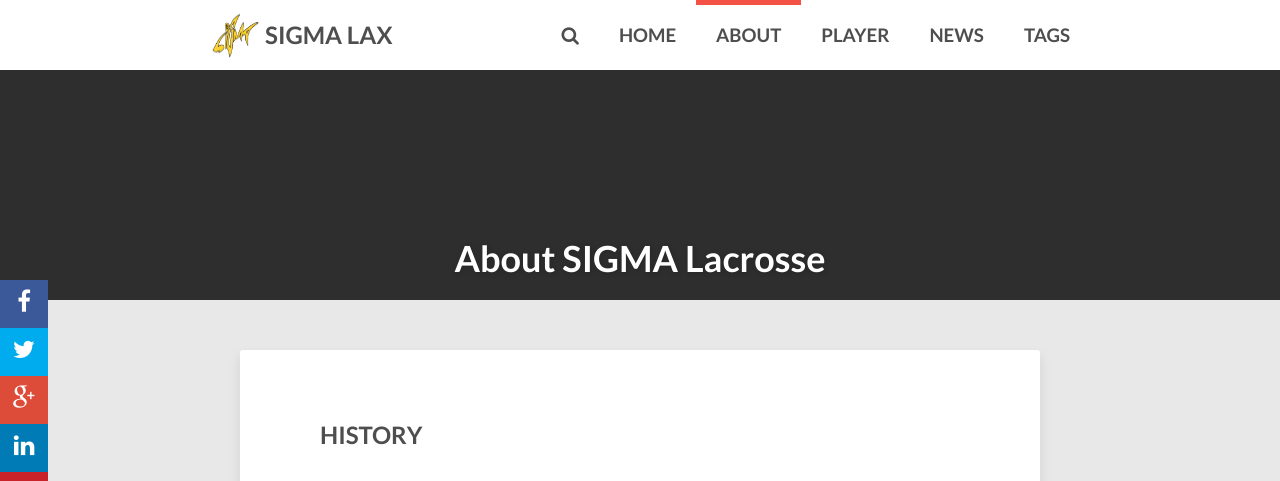
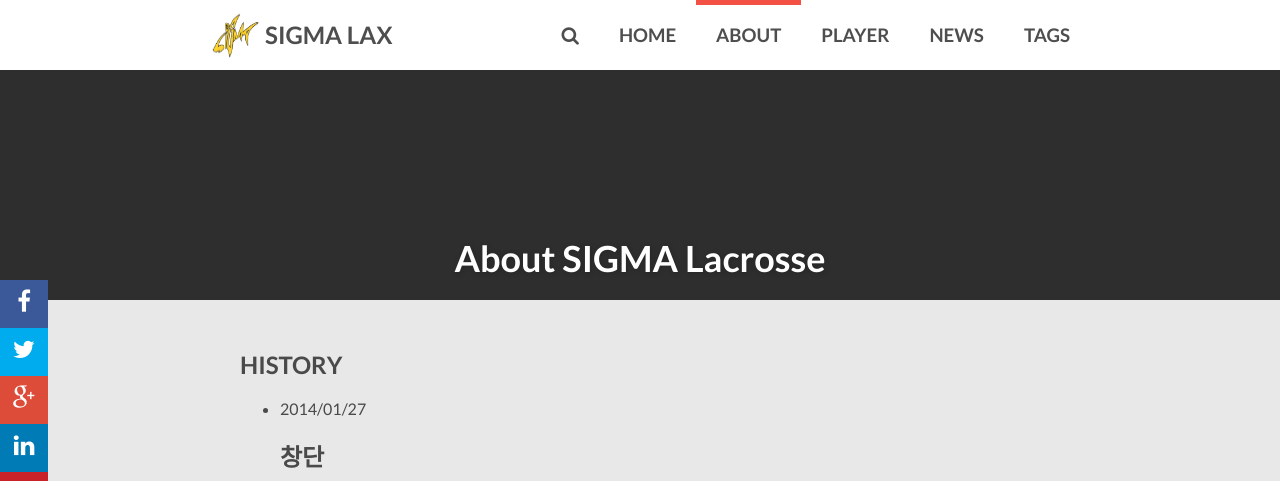
Before and after one commit to sigma-lax/sigma-lax.github.io, a Jekyll site: the page built from about/index.md, in a window 1280 px wide and 1400 px high. Shown: the top 481 px of the window. Built offline with Jekyll 4.4.1, drawn with Linux system fonts in a browser that asks for light colours; nearby versions of some CDN libraries; comment, search, counter and statistics services are not loaded; some of the changed text lies outside the part shown.

Commit message:
Update index.md

```diff
--- a/about/index.md
+++ b/about/index.md
@@ -5,60 +5,41 @@
 tags: [sigma]
 comments: false
 ---
-<article>
-    <h2>HISTORY</h2>
-    <section id="cd-timeline">
-    <div class="cd-timeline-block">
-        <div class="cd-timeline-img">
-            <img src="img/cd-icon-picture.svg" alt="Picture">
-        </div> <!-- cd-timeline-img -->
 
-        <div class="cd-timeline-content">
-            <h2>창단</h2>
-            <p>SIGMA LACROSSE 창단<br>
+<h2>HISTORY</h2>
+<ul class="cbp_tmtimeline">
+	<li>
+		<time class="cbp_tmtime" datetime="2014-01-27"><span>2014/01/27</span></time>
+		<div class="cbp_tmicon cbp_tmicon-phone"></div>
+		<div class="cbp_tmlabel">
+			<h2>창단</h2>
+			<p>SIGMA LACROSSE 창단<br>
                 이혜수 최은아 윤은희 나가람 지혜연 강지윤
             </p>
-            <a href="#0" class="cd-read-more">Read more</a>
-            <span class="cd-date">2014.01.27</span>
-        </div> <!-- cd-timeline-content -->
-    </div> <!-- cd-timeline-block -->
-
-    <div class="cd-timeline-block">
-        <div class="cd-timeline-img">
-            <img src="img/cd-icon-picture.svg" alt="Picture">
-        </div> <!-- cd-timeline-img -->
-
-        <div class="cd-timeline-content">
-            <h2>2014 SUMMER LEAGUE</h2>
-            <p>2014 SUMMER LEAGUE 우승<br>
-
-            </p>
-            <span class="cd-date">2014.07</span>
-        </div> <!-- cd-timeline-content -->
-    </div>
-
-    <div class="cd-timeline-block">
-        <div class="cd-timeline-img">
-            <img src="img/cd-icon-picture.svg" alt="Picture">
-        </div> <!-- cd-timeline-img -->
-
-        <div class="cd-timeline-content">
-            <h2>2015 INDOOR LEAGUE</h2>
-            <p>2015 INDOOR LEAGUE 우승<br>
-
-            </p>
-            <span class="cd-date">2015.01</span>
-        </div> <!-- cd-timeline-content -->
-    </div>
-
-    <div class="cd-timeline-block">
-        <div class="cd-timeline-img">
-            <img src="img/cd-icon-picture.svg" alt="Picture">
-        </div> <!-- cd-timeline-img -->
-
-        <div class="cd-timeline-content">
-            <h2>2015 SUMMER LEAGUE</h2>
-            <p>2015 SUMMER LEAGUE 우승<br>
+		</div>
+	</li>
+	<li>
+		<time class="cbp_tmtime" datetime="2014-07-23"><span>2014/01/23</span></time>
+		<div class="cbp_tmicon cbp_tmicon-screen"></div>
+		<div class="cbp_tmlabel">
+			<h2>2014 SUMMER LEAGUE</h2>
+			<p>2014 SUMMER LEAGUE 우승</p>
+		</div>
+	</li>
+	<li>
+		<time class="cbp_tmtime" datetime="2015-01-05"><span>2015/01/05</span></time>
+		<div class="cbp_tmicon cbp_tmicon-mail"></div>
+		<div class="cbp_tmlabel">
+			<h2>2015 INDOOR LEAGUE</h2>
+			<p>2015 INDOOR LEAGUE 우승</p>
+		</div>
+	</li>
+	<li>
+		<time class="cbp_tmtime" datetime="2015-08-15"><span>2015/08/15</span></time>
+		<div class="cbp_tmicon cbp_tmicon-phone"></div>
+		<div class="cbp_tmlabel">
+			<h2>2015 SUMMER LEAGUE</h2>
+			<p>2015 SUMMER LEAGUE 우승<br>
                 2015/8/8<br>
                 SIGMA 25 : 2 경이대<br>
                 #G 8(1), 10(3), 11(3), 12(6), 14(1), 16(3), 17(6), 27(2)<br>
@@ -69,10 +50,9 @@
                 #G 9(3), 10(6), 11(3), 12(2), 13(5), 27(3), 33(7)<br>
                 #A 9(1), 10(1), 11(1), 13(2), 33(3)<br>
             </p>
-            <span class="cd-date">2015.08</span>
-        </div> <!-- cd-timeline-content -->
-    </div>
-</section>
+		</div>
+	</li>
+</ul>
 
   <h2>CONTACT</h2>
 	<span style="background-color:gray;">E-MAIL</span>  sigmalax@gmail.com
```
